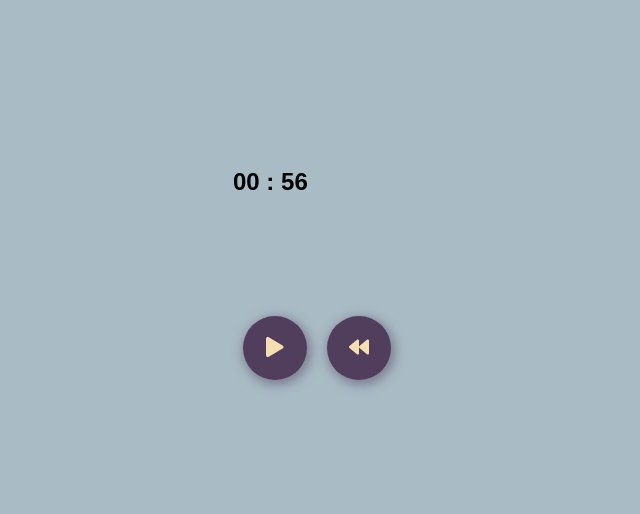
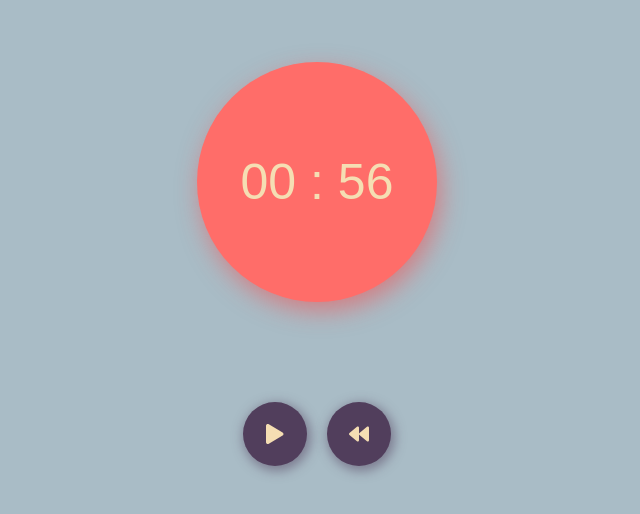
Before and after one commit to usamasubhani/timer, a React (Create React App) app: page / in a window 1280 px wide. Shown: the part 136-650 px from the top of the page, without its empty margins (323-963 px from the left). Built offline with nearby package versions, Linux system fonts and the light colour scheme.

Commit message:
Fix classnames

```diff
--- a/src/components/Timer/Timer.tsx
+++ b/src/components/Timer/Timer.tsx
@@ -39,8 +39,8 @@ const Timer = () => {
 
   return (
       <div className="timer">
-             <div className="time">
-                 <h2>{("0" + minutes).slice(-2)} : {("0" + seconds).slice(-2)}</h2>
+             <div className="time-container">
+                 <span className="time">{("0" + minutes).slice(-2)} : {("0" + seconds).slice(-2)}</span>
              </div>
 
              <div className="timer-button-container">
```
